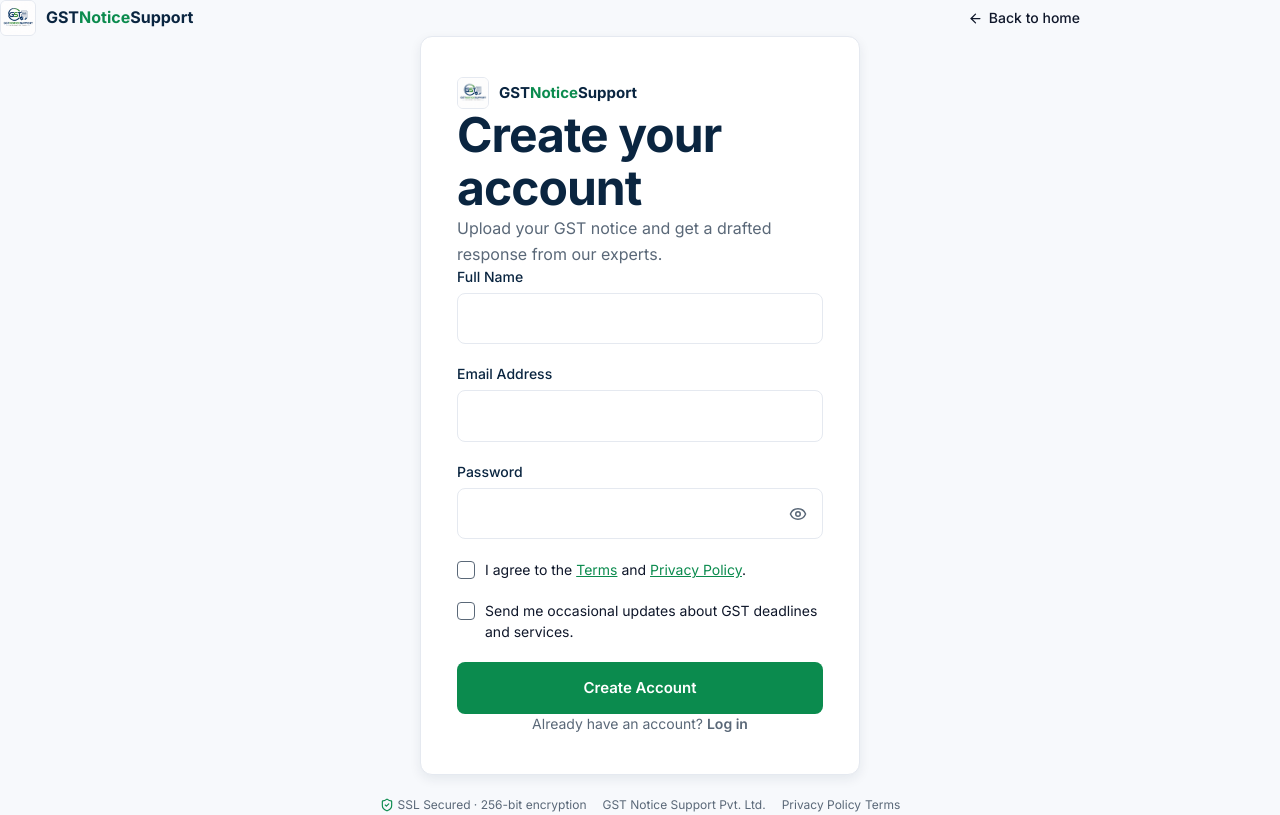
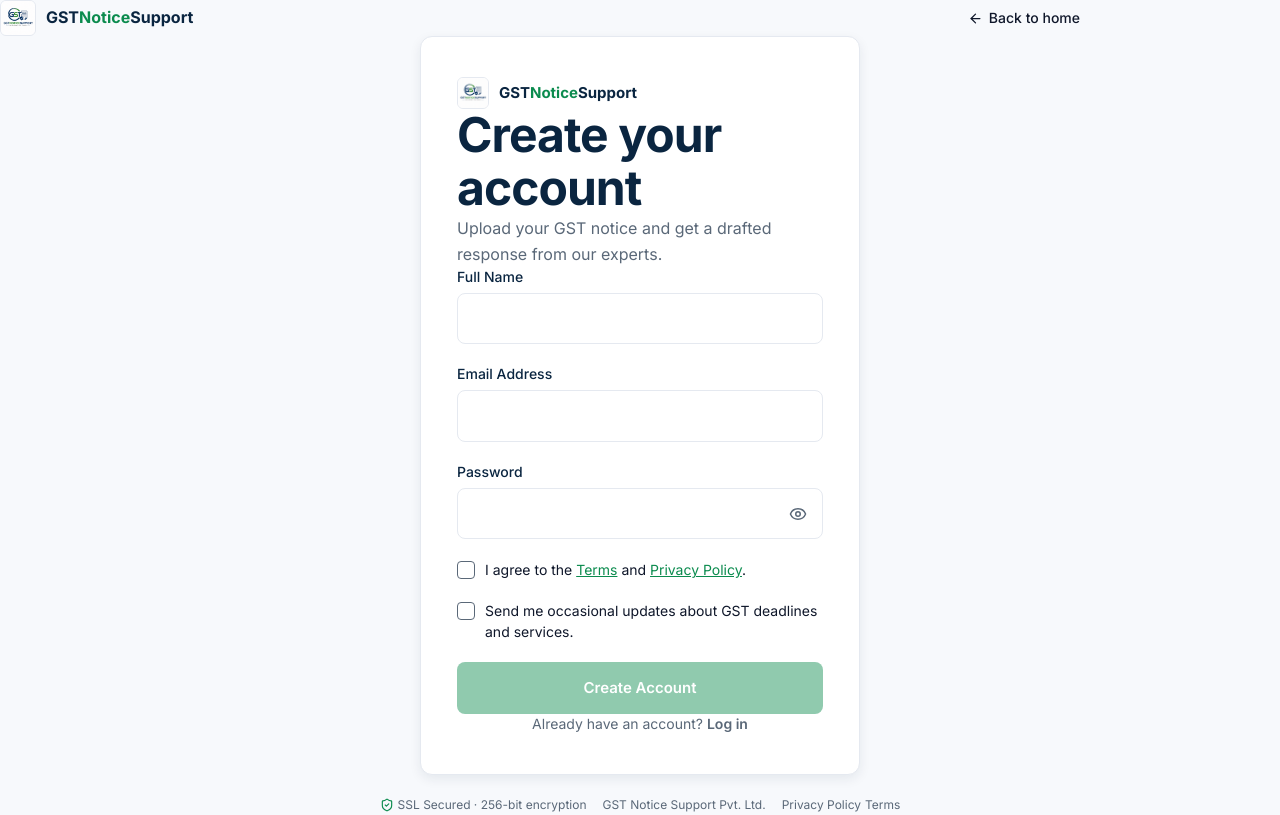
Before and after one commit to vinayBhoure/gstnoticesupport, a Next.js app in the folder client/: page /signup in a window 1280 px wide. Built offline with nearby package versions, Linux system fonts and the light colour scheme; no server answers.

Commit message:
feat(auth): disable signup submit until form is valid
SignupForm now validates onChange and keeps "Create Account" disabled
until every required field passes and the terms checkbox is checked.

```diff
--- a/client/src/app/(auth)/signup/SignupForm.tsx
+++ b/client/src/app/(auth)/signup/SignupForm.tsx
@@ -24,10 +24,12 @@ export function SignupForm() {
   const {
     register,
     handleSubmit,
-    formState: { errors },
+    formState: { errors, isValid },
   } = useForm<z.input<typeof signupSchema>, unknown, SignupInput>({
     resolver: zodResolver(signupSchema),
     defaultValues: { termsAccepted: false, allowPromotions: false },
+    mode: 'onChange',
+    delayError: 400,
   });
 
   const mutation = useMutation({
@@ -120,7 +122,7 @@ export function SignupForm() {
         <button
           type="submit"
           className="btn btn-primary btn-block mt-1"
-          disabled={mutation.isPending}
+          disabled={!isValid || mutation.isPending}
           aria-busy={mutation.isPending}
         >
           {mutation.isPending ? 'Creating account…' : 'Create Account'}
```
